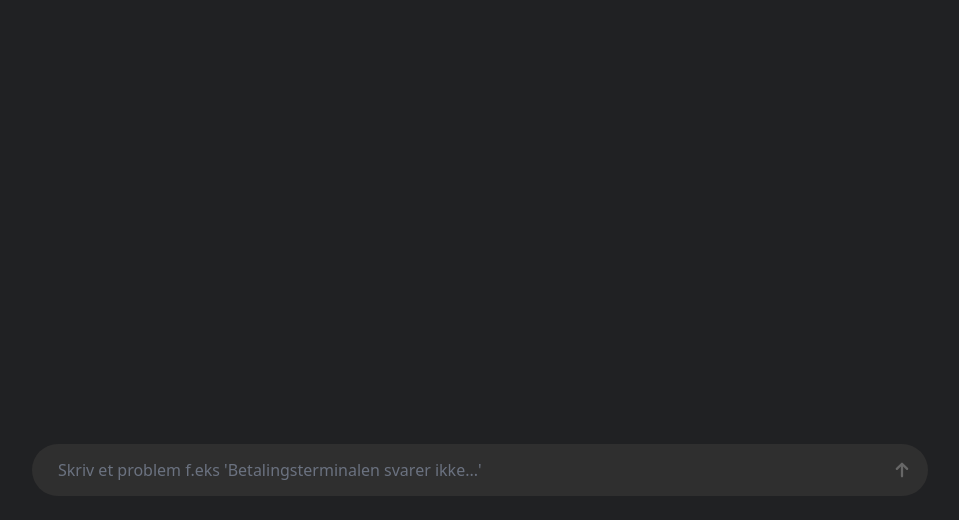
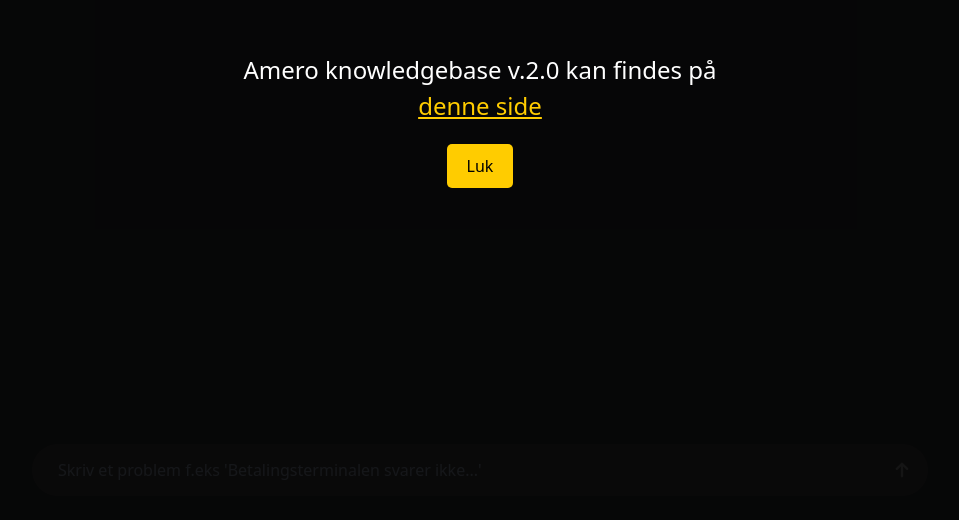
Before and after one commit to RasmusKvejborg/Personlig-hjemmeside-med-AI, a React (Create React App) app: page /Jan in a window 1280 px wide. Shown: the part 280-800 px from the top of the page, without its empty margins (160-1119 px from the left). Built offline with nearby package versions, Linux system fonts and the light colour scheme.

Commit message:
knowledgebase 2.0 link til chatgpt

```diff
--- a/src/pages/Jan.js
+++ b/src/pages/Jan.js
@@ -1,16 +1,52 @@
 // Jan.js (amero)
+import { useState } from "react";
 import ChatInterfaceAmero from "../components/ChatInterfaceAmero.js";
 
 export function Jan() {
+  const [showOverlay, setShowOverlay] = useState(true);
+
   return (
     <div>
-      <div>
-        <div>
-          <div>
-          </div>
-          <ChatInterfaceAmero></ChatInterfaceAmero>
+      {showOverlay && (
+        <div style={{
+          position: "fixed",
+          top: 0,
+          left: 0,
+          width: "100%",
+          height: "100%",
+          backgroundColor: "rgba(0, 0, 0, 0.8)",
+          display: "flex",
+          justifyContent: "center",
+          alignItems: "center",
+          color: "white",
+          flexDirection: "column",
+          zIndex: 1000,
+        }}>
+          <p style={{ fontSize: "1.5rem", textAlign: "center" }}>
+            Amero knowledgebase v.2.0 kan findes på
+            <br />
+            <a href="https://chatgpt.com/g/g-67e64c8d7150819199f9fc74eeacdf2d-amero-ai-knowledge-database-v-2-0"
+               style={{ color: "#ffcc00", textDecoration: "underline" }}>
+              denne side
+            </a>
+          </p>
+          <button
+            onClick={() => setShowOverlay(false)}
+            style={{
+              marginTop: "20px",
+              padding: "10px 20px",
+              fontSize: "1rem",
+              backgroundColor: "#ffcc00",
+              color: "black",
+              border: "none",
+              cursor: "pointer",
+              borderRadius: "5px"
+            }}>
+            Luk
+          </button>
         </div>
-      </div>
+      )}
+      <ChatInterfaceAmero />
     </div>
   );
 }
```
